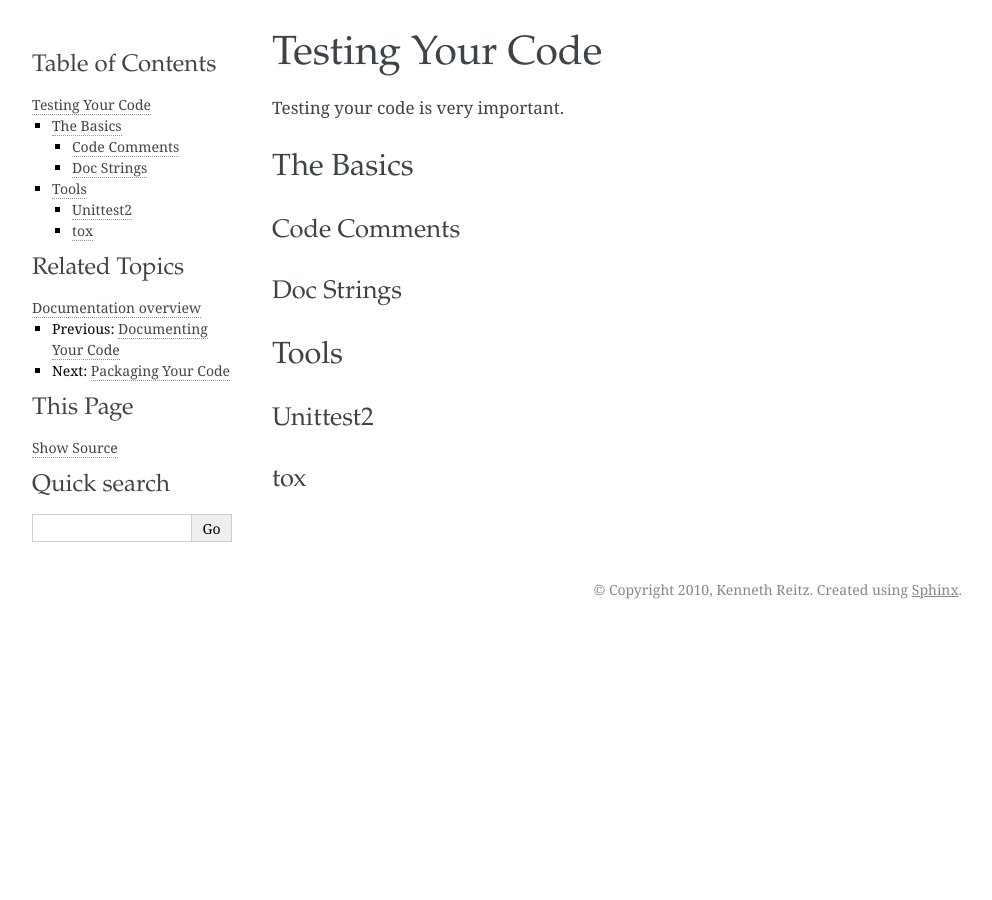
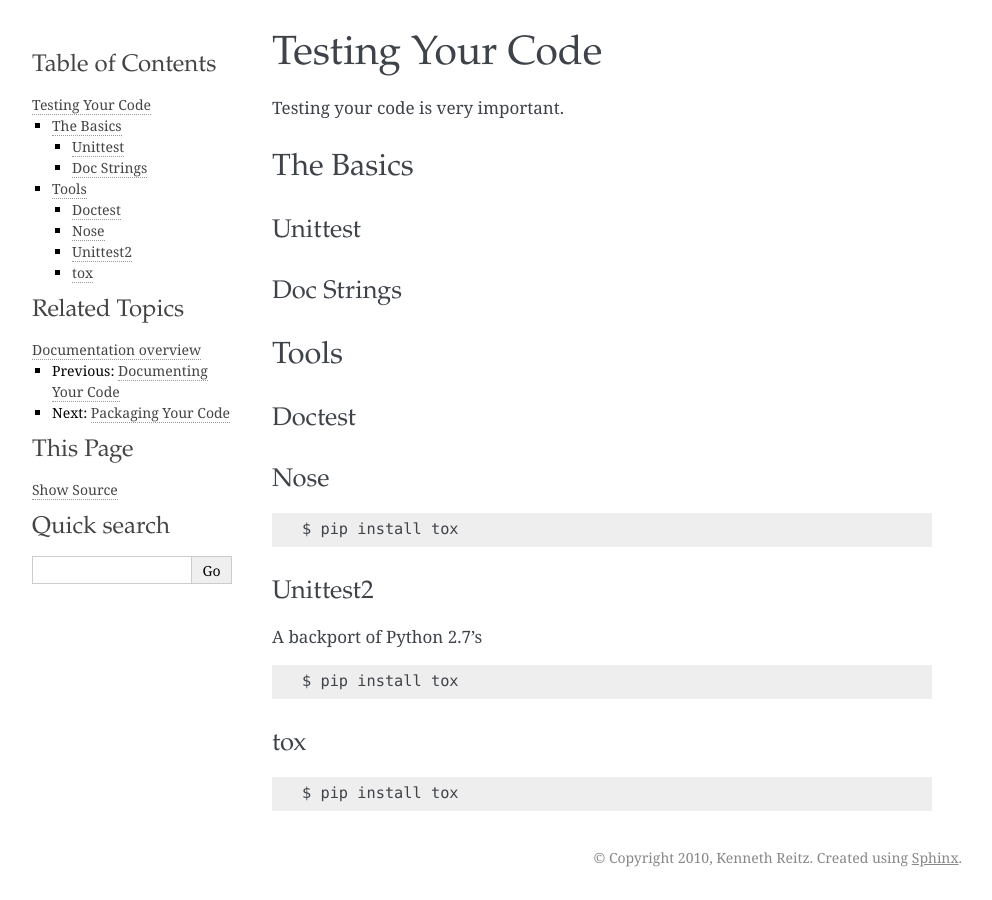
Before and after one commit to realpython/python-guide, a Sphinx documentation site: the page built from docs/testing.rst, in a window 1280 px wide. Shown: the whole page, without its empty margins (148-1140 px from the left). Built offline with Sphinx 7.4.7, drawn with Linux system fonts in a browser that asks for light colours.

```diff
--- a/docs/testing.rst
+++ b/docs/testing.rst
@@ -8,8 +8,8 @@ The Basics
 ::::::::::
 
 
-Code Comments
--------------
+Unittest
+--------
 
 
 
@@ -17,13 +17,41 @@ Doc Strings
 -----------
 
 
+
+
 Tools
 :::::
+
+
+Doctest
+-------
+
+
+Nose
+----
+
+
+::
+
+    $ pip install tox
+
 
 
 Unittest2
 ---------
 
+A backport of Python 2.7's
+
+
+::
+
+    $ pip install tox
+
 
 tox
 ---
+
+
+::
+
+    $ pip install tox
```
Also changed, not shown: docs/project-structure.rst (+18 -0 lines).
